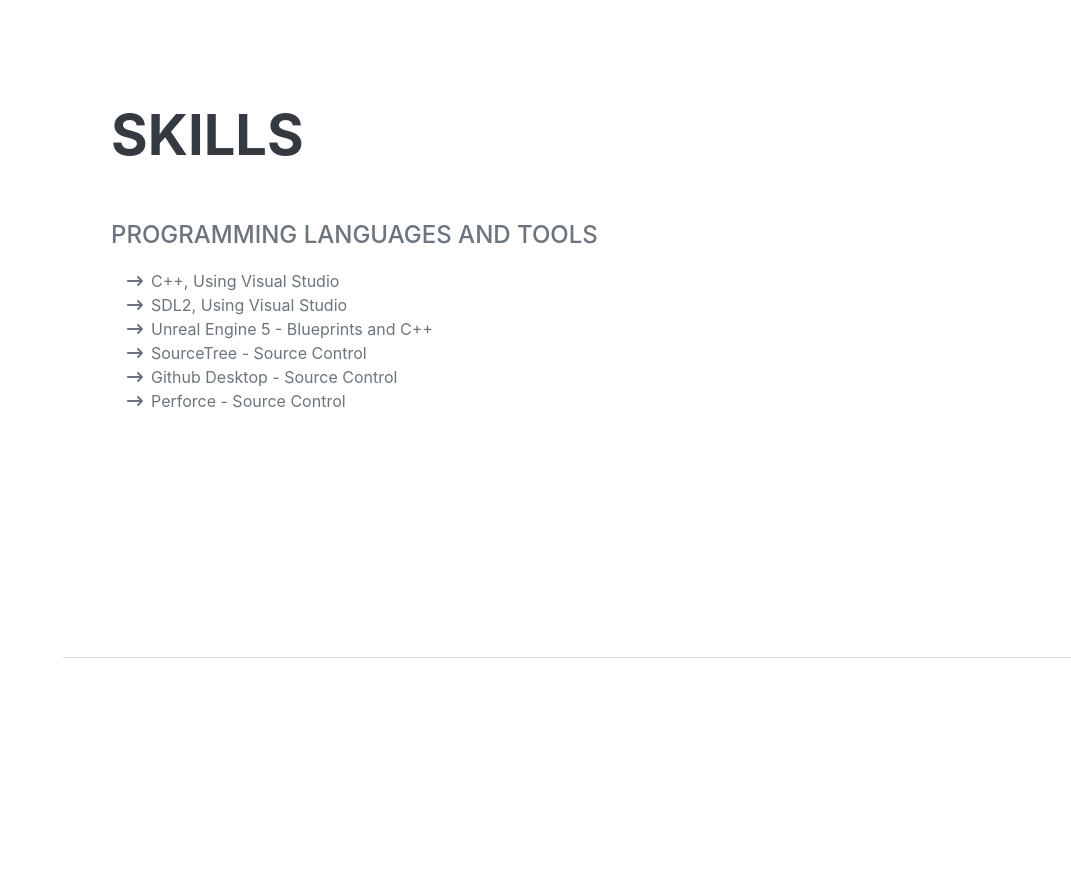
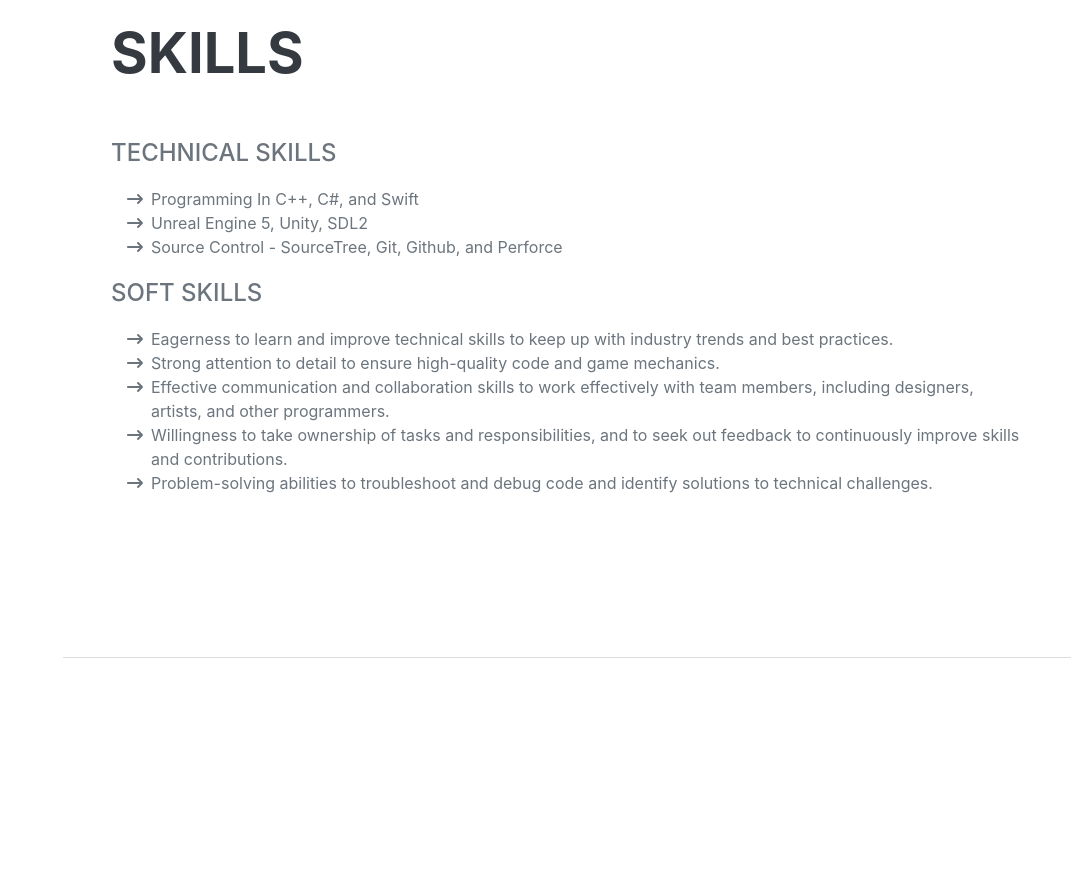
Before and after one commit to Raqib2/Portfolio-Website, a plain HTML site: page index.html in a window 1280 px wide. Shown: the part 2560-3454 px from the top of the page, without its empty margins (209-1280 px from the left). Drawn offline with nearby package versions, Linux system fonts and the light colour scheme; a web font is replaced by a local one.

Commit message:
Added Soft Skills To Skills Tab

```diff
--- a/index.html
+++ b/index.html
@@ -109,32 +109,44 @@
             <section class="resume-section" id="skills">
                 <div class="resume-section-content">
                     <h2 class="mb-5">Skills</h2>
-                    <div class="subheading mb-3">Programming Languages and Tools</div>
+                    <div class="subheading mb-3">Technical Skills</div>
                     <ul class="fa-ul mb-0">
                         <li>
                             <span class="fa-li"><i class="fas fa-long-arrow-right"></i></span>
-                            C++, Using Visual Studio
+                            Programming In C++, C#, and Swift
                         </li>
                         <li>
                             <span class="fa-li"><i class="fas fa-long-arrow-right"></i></span>
-                            SDL2, Using Visual Studio
+                            Unreal Engine 5, Unity, SDL2
                         </li>
                         <li>
                             <span class="fa-li"><i class="fas fa-long-arrow-right"></i></span>
-                            Unreal Engine 5 - Blueprints and C++
+                            Source Control - SourceTree, Git, Github, and Perforce
+                        </li>
+					</ul>
+                    <div class="subheading mb-3"></div>
+                    <div class="subheading mb-3">Soft Skills</div>
+						<ul class="fa-ul mb-0">
+                        <li>
+                            <span class="fa-li"><i class="fas fa-long-arrow-right"></i></span>
+                            Eagerness to learn and improve technical skills to keep up with industry trends and best practices.
                         </li>
                         <li>
                             <span class="fa-li"><i class="fas fa-long-arrow-right"></i></span>
-                            SourceTree - Source Control
+                            Strong attention to detail to ensure high-quality code and game mechanics.
+                        </li>
+                        <li>
+                            <span class="fa-li"><i class="fas fa-long-arrow-right"></i></span>
+                            Effective communication and collaboration skills to work effectively with team members, including designers, artists, and other programmers.
                         </li>
 						<li>
                             <span class="fa-li"><i class="fas fa-long-arrow-right"></i></span>
-                            Github Desktop - Source Control
-                        </li>
+                            Willingness to take ownership of tasks and responsibilities, and to seek out feedback to continuously improve skills and contributions.
+						</li>
 						<li>
                             <span class="fa-li"><i class="fas fa-long-arrow-right"></i></span>
-                            Perforce - Source Control
-                        </li>
+							Problem-solving abilities to troubleshoot and debug code and identify solutions to technical challenges.
+						</li>
                     </ul>
                 </div>
             </section>
```
